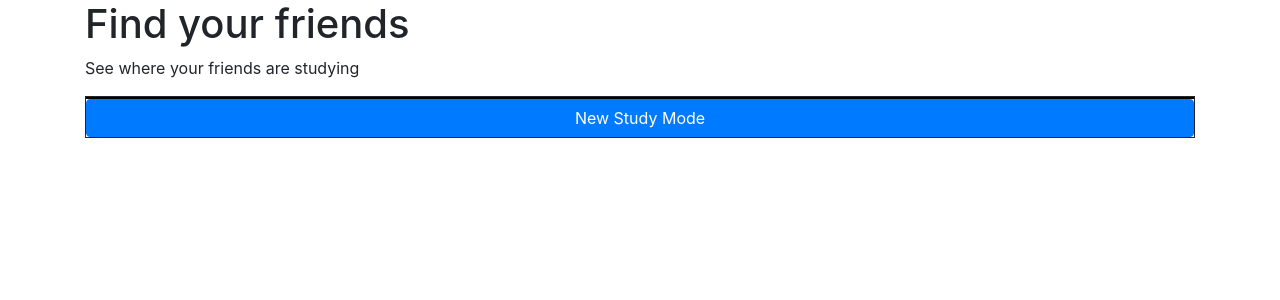
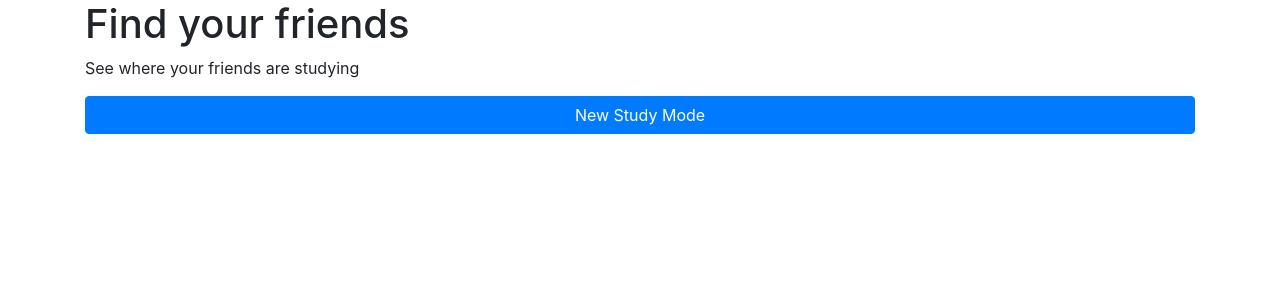
Before and after one commit to joelsiew/StudyMode, a Flask app: template studymode/templates/map.html in a window 1280 px wide. Shown: the part 56-356 px from the top of the page. Run offline with Flask 2, Linux system fonts and the light colour scheme; the template is opened without the code that fills it, so the values that code supplies are empty; some libraries are stand-ins or nearby versions.

Commit message:
html bug fixes

```diff
--- a/studymode/templates/home.html
+++ b/studymode/templates/home.html
@@ -3,10 +3,8 @@
 {% block content %}
     <div class="text-center">
         <h1>Study Mode</h1>
-        <h1 class="text-hide" style="background-image: url("../images/UT.png"); width: 50px; height: 50px;">Bootstrap</h1>
         <p>Welcome to Study Mode!</p>
         <a href="/map" class="btn btn-primary" role="button">GO TO MAP</a>
-
         {% for person in people %}
             {{ person.username }}
         {% endfor %}
--- a/studymode/templates/map.html
+++ b/studymode/templates/map.html
@@ -4,11 +4,10 @@
     <div class="container">
         <h1>Find your friends</h1>
         <p>See where your friends are studying</p>
-        <div id="rectangle" width="80%"; height="80%"; style="border:1px solid">
-        <div id="rectangle" style="width:100; height:100; border:1px solid #000;">
+        <div id="rectangle">
             {{studymap.js}}
             {{studymap.html}}
         </div>
         <a href='/event' class="btn btn-primary btn-block" role="button">New Study Mode</a>
     </div>
-{% endblock content %})
+{% endblock content %}
```
